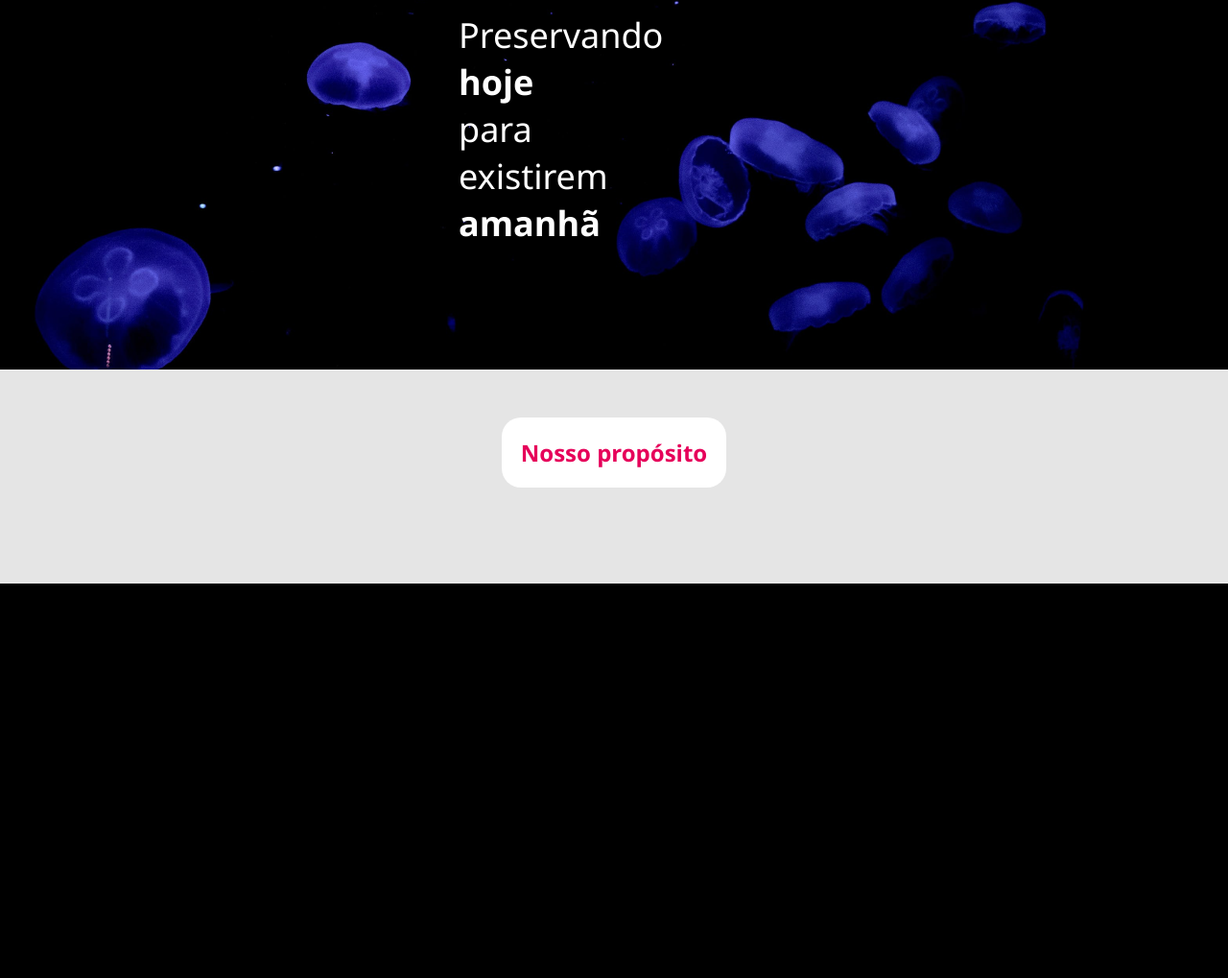
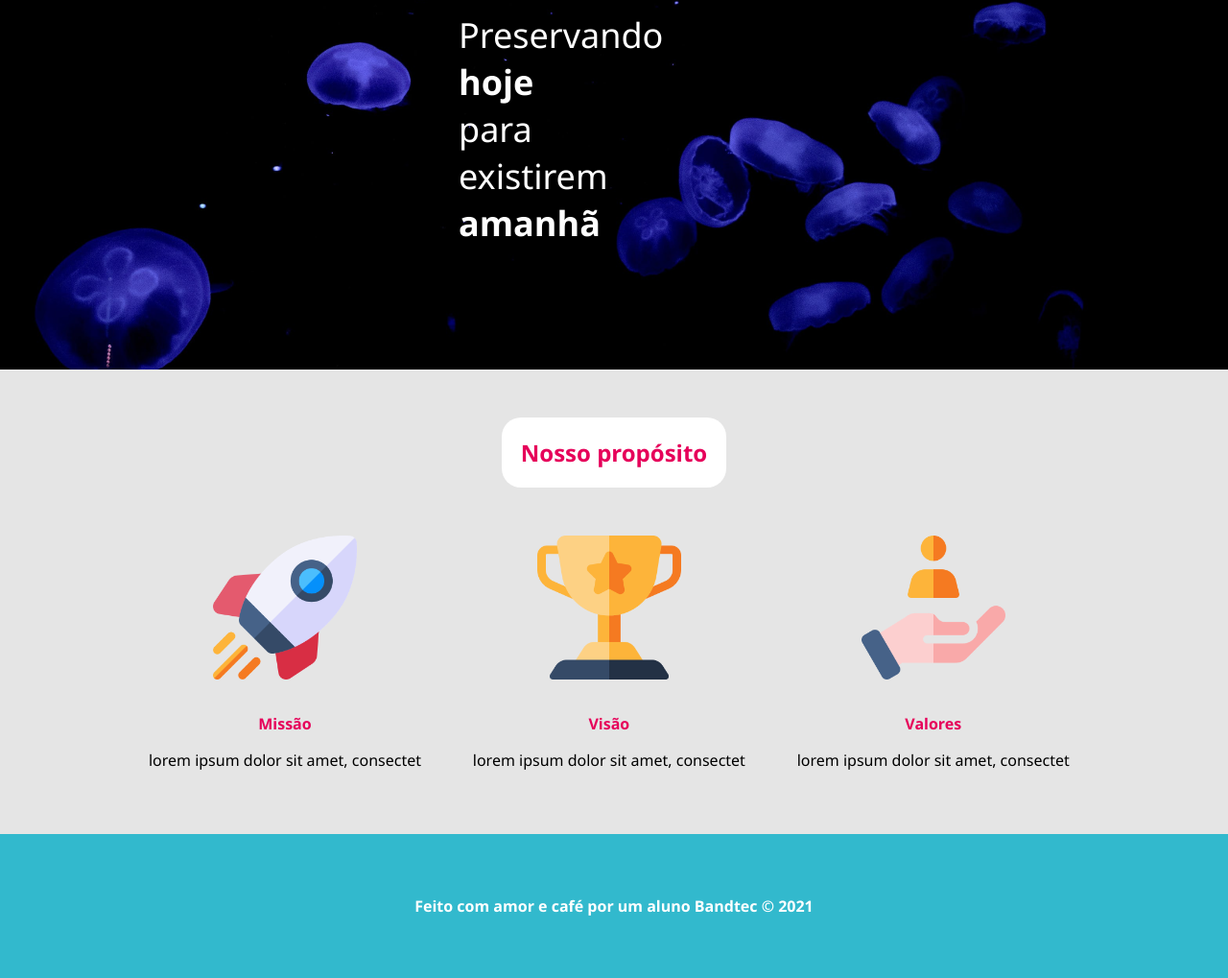
Before and after one commit to alvesK23/SITE-INSTITUCIONAL-PI-1, a plain HTML site: page index.html in a window 1280 px wide. Shown: the part 204-1223 px from the top of the page at 96% size. Before the commit the page ends 812 px from the top, so only its background shows below. Drawn offline with Linux system fonts and the light colour scheme.

Commit message:
Finalizada a parte de "nosso propósito" e o footer do site

```diff
--- a/index.html
+++ b/index.html
@@ -46,6 +46,29 @@
             <div class="titulo">
                 <h2>Nosso propósito</h2>
             </div>
+            <div class="boxes">
+                <div class="box">
+                    <img src="./imgs/missao.png" alt="imagem de missao">
+                    <h4>Missão</h4>
+                    <p>lorem ipsum dolor sit amet, consectet    </p>
+                </div>
+                <div class="box">
+                    <img src="./imgs/visao.png" alt="imagem de missao">
+                    <h4>Visão</h4>
+                    <p>lorem ipsum dolor sit amet, consectet    </p>
+                </div>
+                <div class="box">
+                    <img src="./imgs/valores.png" alt="imagem de missao">
+                    <h4>Valores</h4>
+                    <p>lorem ipsum dolor sit amet, consectet    </p>
+                </div>
+            </div>
+        </div>
+    </div>
+
+    <div class="footer">
+        <div class="container">
+            <h4>Feito com amor e café por um aluno Bandtec &copy; 2021</h4>
         </div>
     </div>
 </body>
--- a/style.css
+++ b/style.css
@@ -101,3 +101,45 @@ body {
     color: #E6005A;
     margin: 0;
 }
+
+.social .boxes{
+    display: flex;
+}
+
+.social .box{
+    /* display: flex; */
+    flex-direction: column;
+    justify-content: center;
+    /* o flex-wrap serve justamente para itens flexíveis serem forçados a ficarem na mesma linha ou se podem ser quebradas em varias linhas  */
+    flex-wrap: wrap;
+    text-align: center;
+    width: 33%;
+}
+
+.social .box img{
+    width: 150px;
+    align-self: center;
+}
+
+.social .box h4{
+    color: #E6005A;
+    margin-top: 30px;
+}
+
+/* Footer */
+.footer{
+    background-color: #32B9CD;
+    height: 150px;
+    color: white;
+    display: flex;
+    justify-content: center;
+}
+
+.footer .container{
+    justify-content: center;
+}
+
+h4{
+    margin: 0;
+    padding: 0;
+}
```
